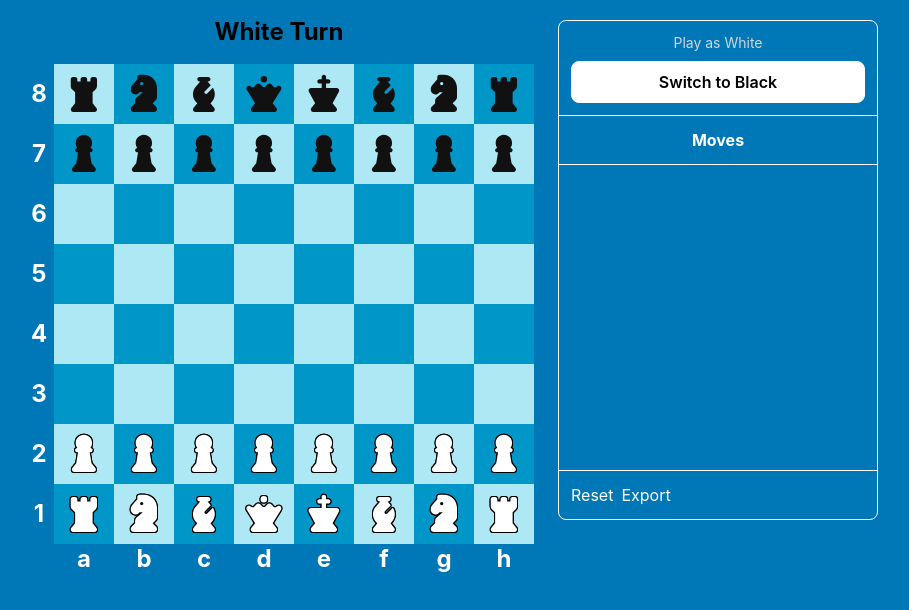
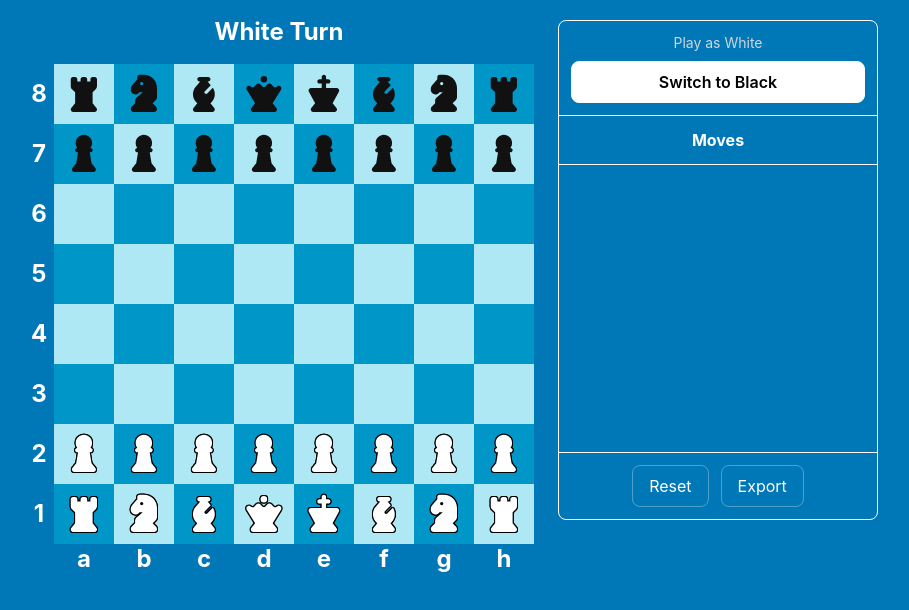
Before and after one commit to aal2015/react_ticTacToe_chess, a React (Vite) app in the folder ticTacToe_chess/: page /chess in a window 1280 px wide. Shown: the top 610 px of the page, without its empty margins (189-1098 px from the left). Built offline with nearby package versions, Linux system fonts and the light colour scheme.

Commit message:
Added color switch to white when white's turn dispplay and improved ui display for reset and export button

```diff
--- a/ticTacToe_chess/src/components/Chess.jsx
+++ b/ticTacToe_chess/src/components/Chess.jsx
@@ -720,10 +720,14 @@ const Chess = () => {
             >
 
                 <p
-                    className="
-                    text-2xl
-                    font-bold
-                "
+                    className={`
+                                    text-2xl
+                                    font-bold
+                                    ${turn === 'white'
+                                        ? 'text-white'
+                                        : 'text-black'
+                                    }
+                             `}
                 >
                     {
                         turn === 'white'
--- a/ticTacToe_chess/src/components/ChessSideBar.jsx
+++ b/ticTacToe_chess/src/components/ChessSideBar.jsx
@@ -103,18 +103,42 @@ const ChessSideBar = ({
             {/* Footer */}
             <div
                 className="
-                        border-t
-                        p-3
-                        flex
-                        gap-2
-                        flex-shrink-0
-                    "
+        border-t
+        p-3
+        flex
+        justify-center
+        gap-3
+        flex-shrink-0
+    "
             >
-                <button onClick={onReset}>
+                <button
+                    onClick={onReset}
+                    className="
+            px-4
+            py-2
+            rounded-lg
+            border
+            border-white/30
+            transition-all
+            hover:bg-white/10
+            hover:border-white/60
+        "
+                >
                     Reset
                 </button>
 
-                <button>
+                <button
+                    className="
+            px-4
+            py-2
+            rounded-lg
+            border
+            border-white/30
+            transition-all
+            hover:bg-white/10
+            hover:border-white/60
+        "
+                >
                     Export
                 </button>
             </div>
```
